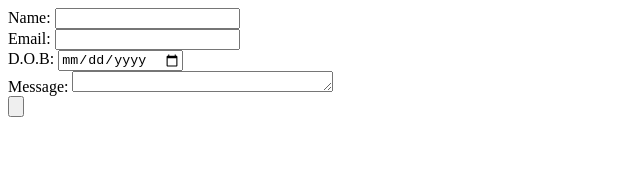
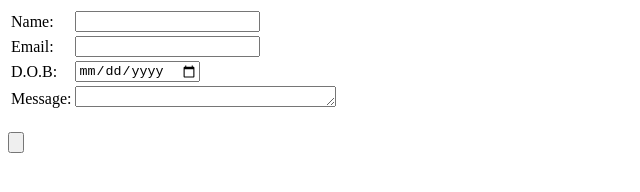
Before and after one commit to Shane3444/Personal-Website, a plain HTML site: page contactme.html in a window 1280 px wide. Shown: the whole page, without its empty margins (0-640 px from the left). Drawn offline with Linux system fonts and the light colour scheme.

Commit message:
Formatting using tables

```diff
--- a/contactme.html
+++ b/contactme.html
@@ -6,17 +6,24 @@
   </head>
   <body>
     <form action="mailto:shourya3444@gmail.com" method="post" enctype="text/plain">
-      <label>Name: </label>
-      <input type="text" name="yourName" value="">
-      <br>
-      <label>Email: </label>
-      <input type="email" name="yourEmail" value="">
-      <br>
-      <label>D.O.B: </label>
-      <input type="date" name="yourDOB" value="">
-      <br>
-      <label>Message: </label>
-      <textarea name="yourMessage" rows="1" cols="30"></textarea>
+      <table>
+        <tr>
+          <td><label>Name: </label></td>
+          <td><input type="text" name="yourName" value=""></td>
+        </tr>
+        <tr>
+          <td><label>Email: </label></td>
+          <td><input type="email" name="yourEmail" value=""></td>
+        </tr>
+        <tr>
+          <td><label>D.O.B: </label></td>
+          <td><input type="date" name="yourDOB" value=""></td>
+        </tr>
+        <tr>
+          <td><label>Message: </label></td>
+          <td><textarea name="yourMessage" rows="1" cols="30"></textarea></td>
+        </tr>
+      </table>
       <br>
       <input type="submit" name="" value="">
     </form>
```
